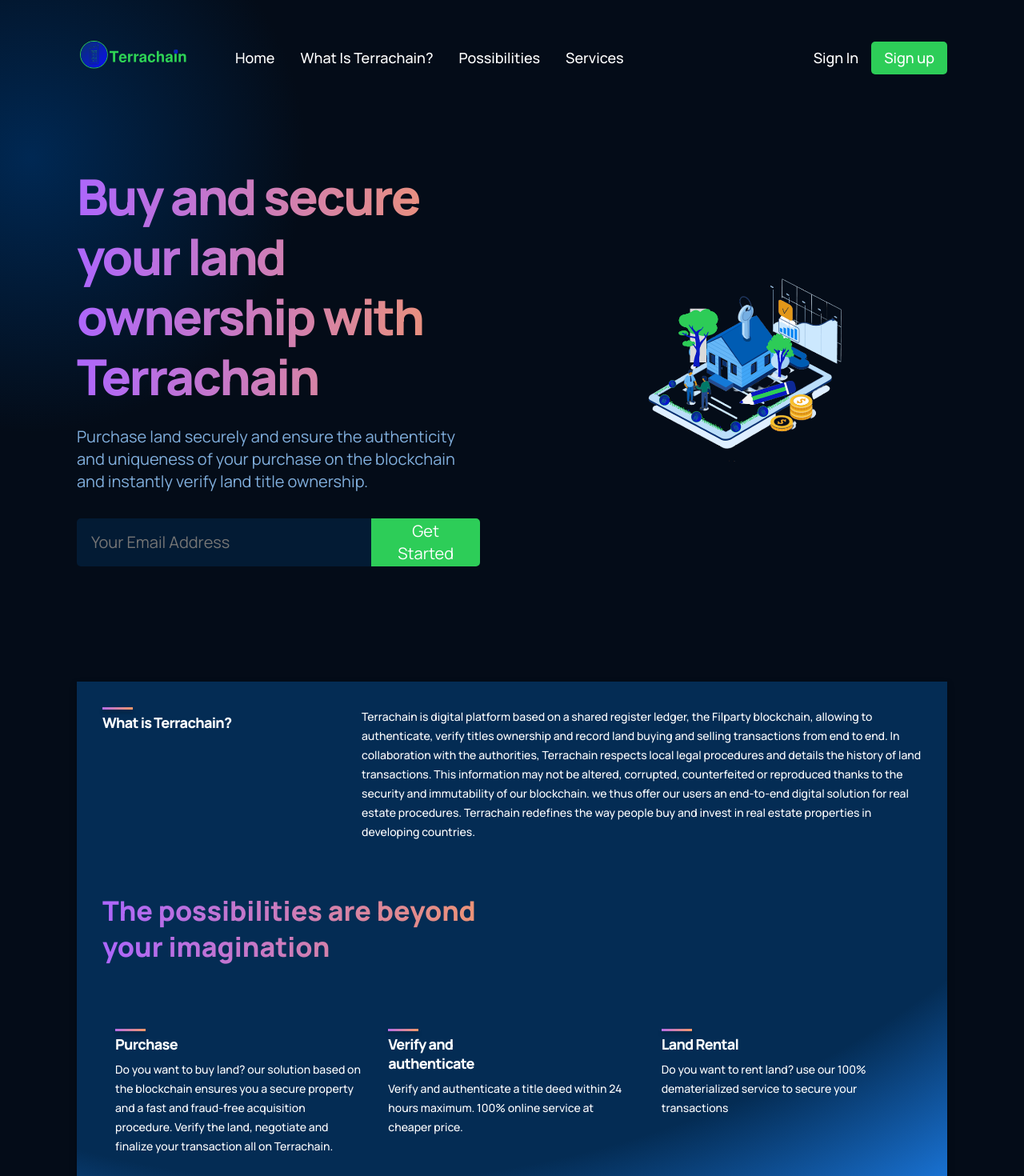
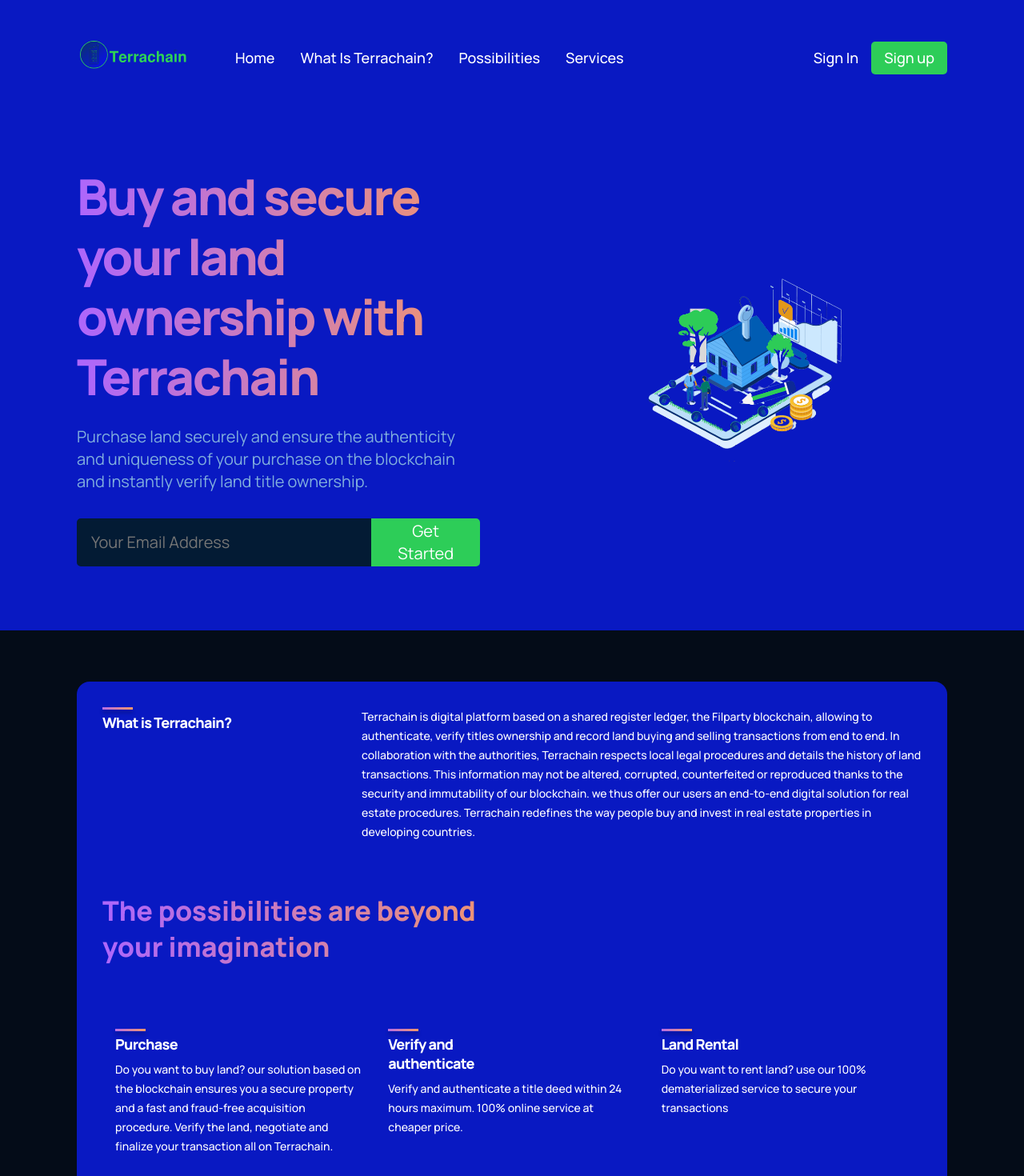
Before and after one commit to mxnuchim/terrachain-landing-page, a React (Create React App) app: page / in a window 1280 px wide. Shown: the top 1470 px of the page at 80% size. Built offline with nearby package versions, Linux system fonts and the light colour scheme.

Commit message:
Add files via upload

```diff
--- a/src/App.css
+++ b/src/App.css
@@ -14,20 +14,21 @@
     text-decoration: none;
 }
 
+
 .gradient__bg {
-    background:-moz-radial-gradient(circle at 3% 25%, rgba(0, 40, 83, 1) 0%, rgba(4, 12, 24, 1) 25%);
+    background:#0919c2;
 
     /* safari 5.1+,chrome 10+ */
-    background:-webkit-radial-gradient(circle at 3% 25%, rgba(0, 40, 83, 1) 0%, rgba(4, 12, 24, 1) 25%);
+    background: #0919c2;
 
     /* opera 11.10+ */
-    background:-o-radial-gradient(circle at 3% 25%, rgba(0, 40, 83, 1) 0%, rgba(4, 12, 24, 1) 25%);
+    background:#0919c2;
 
     /* ie 10+ */
-    background:-ms-radial-gradient(circle at 3% 25%, rgba(0, 40, 83, 1) 0%, rgba(4, 12, 24, 1) 25%);
+    background:#0919c2;
 
     /* global 92%+ browsers support */
-    background:radial-gradient(circle at 3% 25%, rgba(0, 40, 83, 1) 0%, rgba(4, 12, 24, 1) 25%);
+    background:#0919c2;
   }
 
   .gradient__text {
--- a/src/components/cta/Cta.css
+++ b/src/components/cta/Cta.css
@@ -7,7 +7,7 @@
     padding: 2rem;
     margin: 4rem;
     border-radius: 1rem;
-    background: var(--gradient-bar)
+    background: #0919c2;
 }
 
 .gpt3__cta-content {
--- a/src/containers/features/Features.css
+++ b/src/containers/features/Features.css
@@ -3,6 +3,7 @@
     display: flex;
     justify-content: space-between;
     flex-direction: row;
+    background-color: #0919c2;
 }
 
 .gpt3__features-heading {
--- a/src/containers/footer/Footer.css
+++ b/src/containers/footer/Footer.css
@@ -4,7 +4,7 @@
     justify-content: center;
     align-items: center;
 
-    background: var(--color-footer);
+    background:#0919c2;
 }
 
 .gpt3__footer-heading {
--- a/src/containers/possibility/Possibility.css
+++ b/src/containers/possibility/Possibility.css
@@ -1,6 +1,7 @@
 .gpt3__possibility {
     display: flex;
     flex-direction: row;
+    background-color: #0919c2;
 }
 
 .gpt3__possibility-image {
--- a/src/containers/whatTerrachain/WhatTerrachain.css
+++ b/src/containers/whatTerrachain/WhatTerrachain.css
@@ -1,27 +1,13 @@
 .gpt3__whatgpt3 {
     display: flex;
     flex-direction: column;
+    border-radius: 1rem;
 
     padding: 2rem;
-    background: var(--color-footer);
+    background-color: #0919c2;
+}
 
-    /* ff 3.6+ */
-    background:-moz-radial-gradient(circle at 30% -100%, #042c54 25%, rgba(4, 44, 84, 1) 85%, rgba(27, 120, 222, 1) 100%);
 
-    /* safari 5.1+,chrome 10+ */
-    background:-webkit-radial-gradient(circle at 30% -100%, #042c54 25%, rgba(4, 44, 84, 1) 85%, rgba(27, 120, 222, 1) 100%);
-
-    /* opera 11.10+ */
-    background:-o-radial-gradient(circle at 30% -100%, #042c54 25%, rgba(4, 44, 84, 1) 85%, rgba(27, 120, 222, 1) 100%);
-
-    /* ie 10+ */
-    background:-ms-radial-gradient(circle at 30% -100%, #042c54 25%, rgba(4, 44, 84, 1) 85%, rgba(27, 120, 222, 1) 100%);
-
-    /* global 92%+ browsers support */
-    background:radial-gradient(circle at 30% -100%, #042c54 25%, rgba(4, 44, 84, 1) 85%, rgba(27, 120, 222, 1) 100%);
-
-    filter: drop-shadow(0px 4px 4px rgba(0, 0, 0, 0.25));
-}
 
 .gpt3__whatgpt3-feature {
     display: flex;
```
